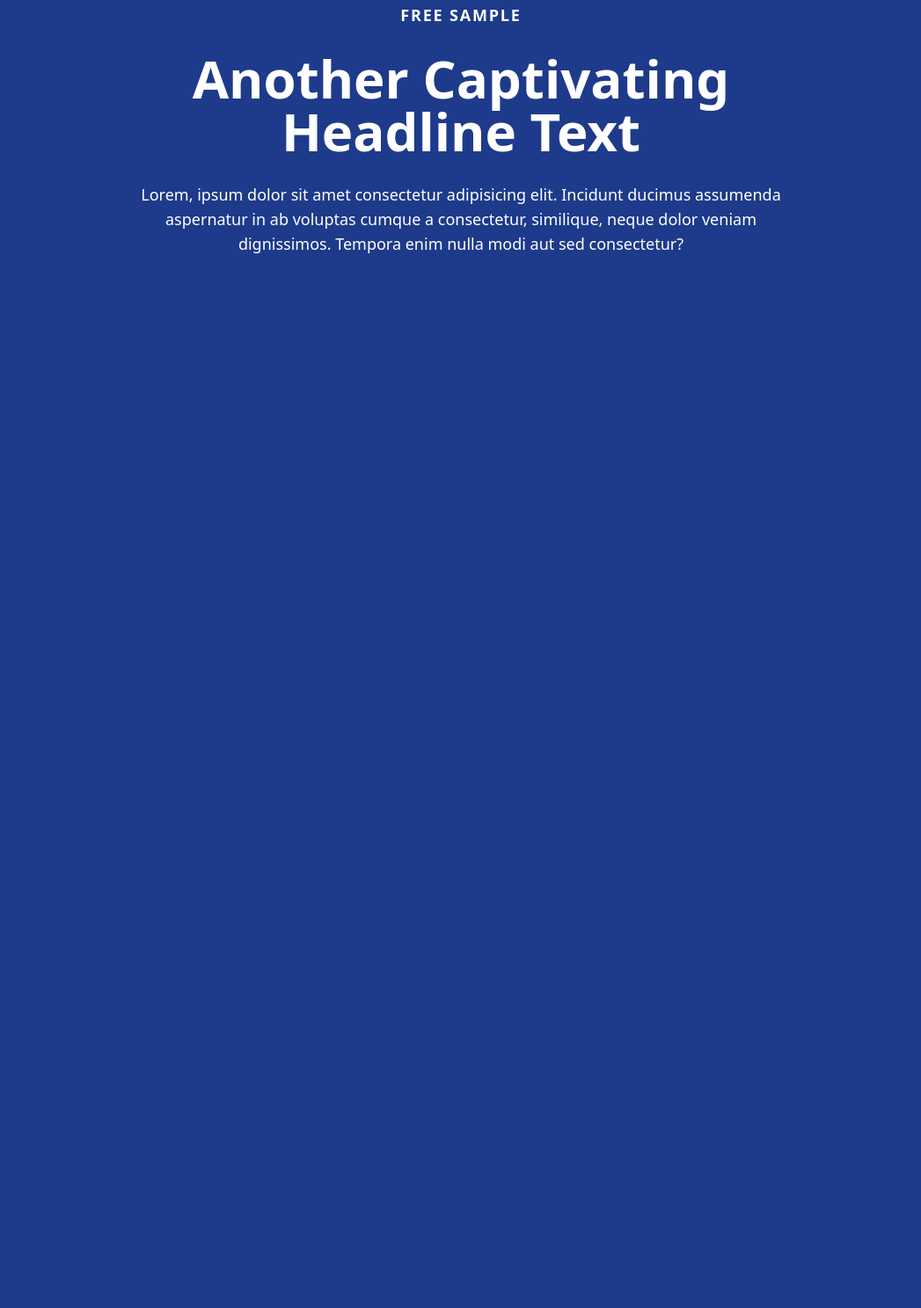
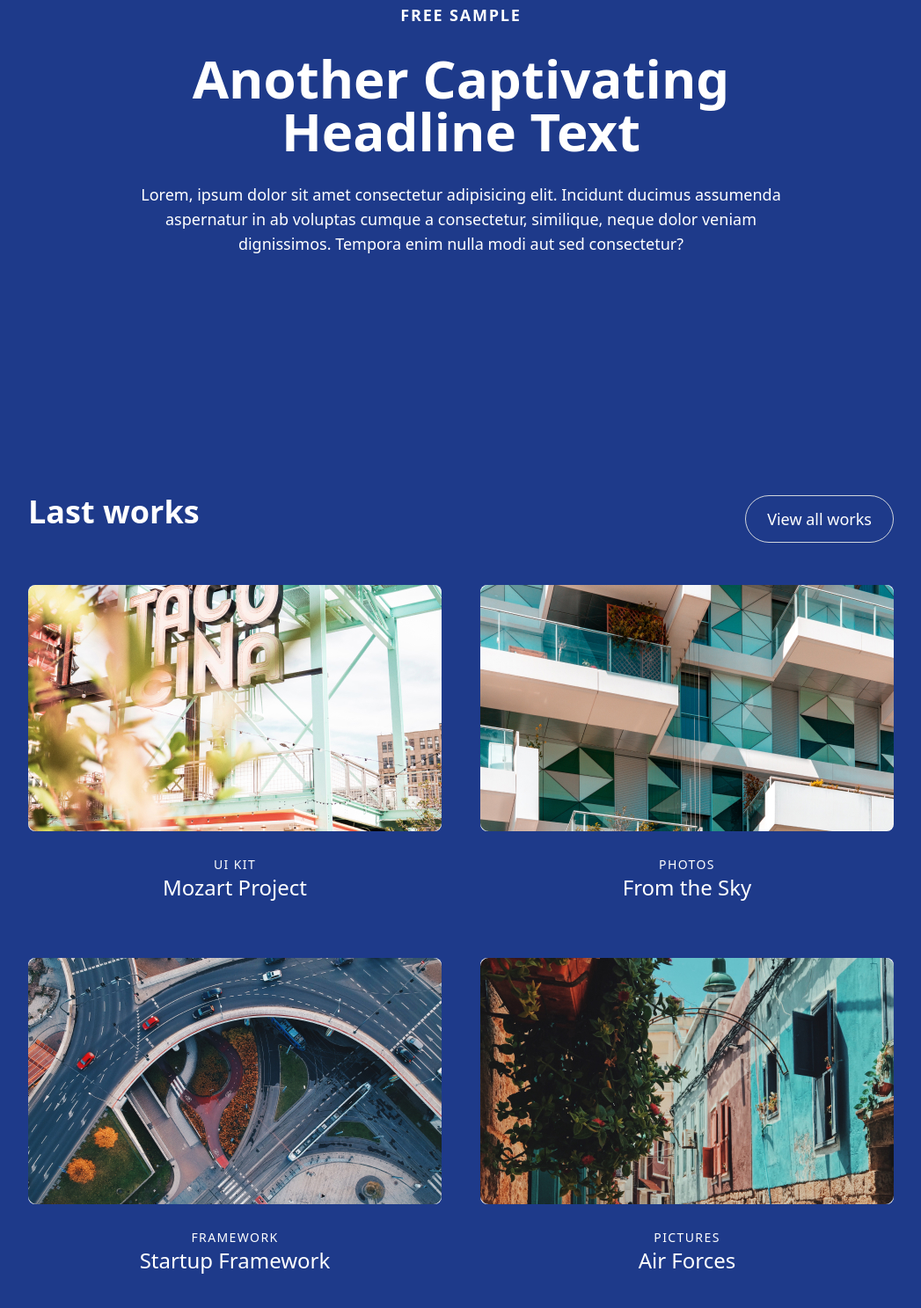
Before and after one commit to rckash/blue-site-tailwind, a plain HTML site: page index.html in a window 1280 px wide. Shown: the part 845-2332 px from the top of the page at 88% size, without its empty margins (116-1163 px from the left). Before the commit the page ends 1296 px from the top, so only its background shows below. Drawn offline with nearby package versions, Linux system fonts and the light colour scheme.

Commit message:
Add title-grid block

```diff
--- a/index.html
+++ b/index.html
@@ -46,6 +46,50 @@
           </p>
         </div>
       </section>
+      <section>
+        <div class="max-w-5xl mx-auto py-24 px-5">
+          <div class="flex flex-col justify-between items-center lg:flex-row">
+            <h2 class="font-bold text-4xl">Last works</h2>
+            <button
+              class="bg-none border border-gray-300 rounded-full px-6 py-3 text-lg font-medium mt-4"
+            >
+              View all works
+            </button>
+          </div>
+          <div
+            class="flex justify-between gap-x-7 gap-y-16 flex-wrap pt-16 lg:pt-12"
+          >
+            <div class="w-480px text-center mx-auto lg:mx-0">
+              <img
+                class="rounded-lg"
+                src="../images/mozart-project.jpg"
+                alt=""
+              />
+              <p class="pt-7 text-sm tracking-widest">UI KIT</p>
+              <h3 class="text-2xl">Mozart Project</h3>
+            </div>
+            <div class="w-480px text-center mx-auto lg:mx-0">
+              <img class="rounded-lg" src="../images/from-the-sky.jpg" alt="" />
+              <p class="pt-7 text-sm tracking-widest">PHOTOS</p>
+              <h3 class="text-2xl">From the Sky</h3>
+            </div>
+            <div class="w-480px text-center mx-auto lg:mx-0">
+              <img
+                class="rounded-lg"
+                src="../images/startup-framework.jpg"
+                alt=""
+              />
+              <p class="pt-7 text-sm tracking-widest">FRAMEWORK</p>
+              <h3 class="text-2xl">Startup Framework</h3>
+            </div>
+            <div class="w-480px text-center mx-auto lg:mx-0">
+              <img class="rounded-lg" src="../images/air-forces.jpg" alt="" />
+              <p class="pt-7 text-sm tracking-widest">PICTURES</p>
+              <h3 class="text-2xl">Air Forces</h3>
+            </div>
+          </div>
+        </div>
+      </section>
     </main>
   </body>
 </html>
```
